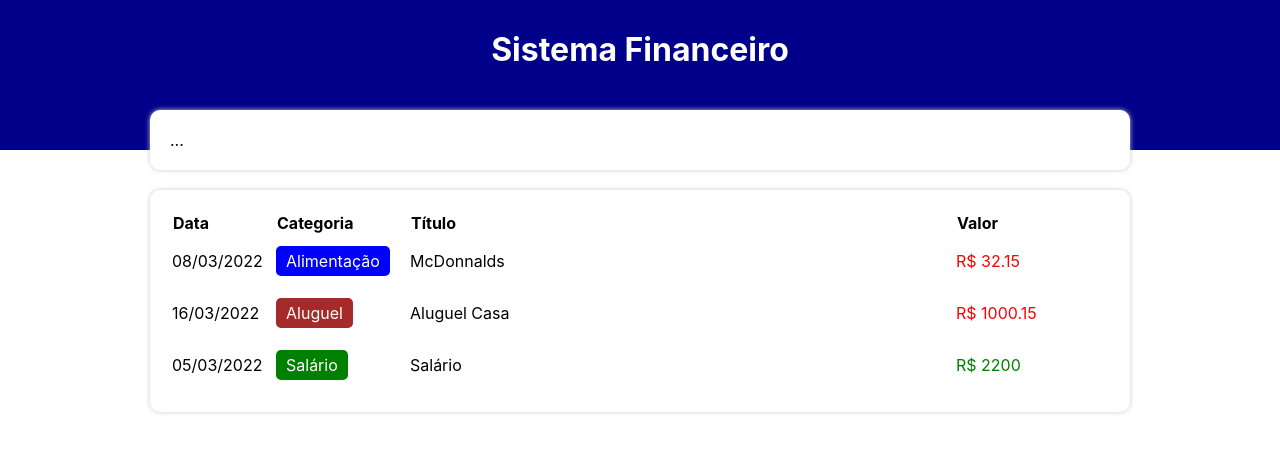
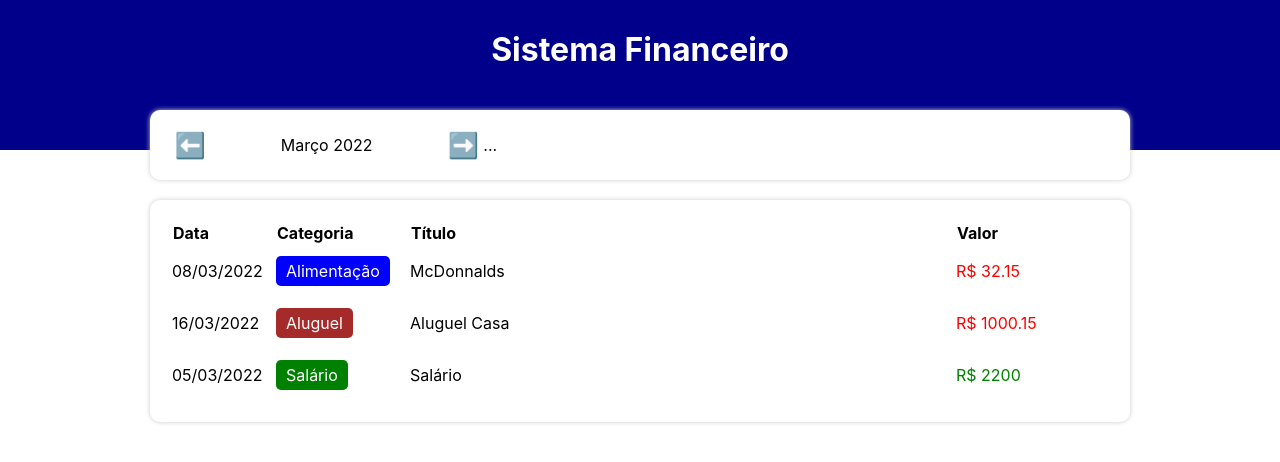
Before and after one commit to Eduardodiniz05/expense-tracker, a React (Create React App) app: page / in a window 1280 px wide. Shown: the top 462 px of the page. Built offline with nearby package versions, Linux system fonts and the light colour scheme.

Commit message:
currentMonth adicionado ao App

```diff
--- a/src/App.tsx
+++ b/src/App.tsx
@@ -27,7 +27,7 @@
         <C.Body>
 
 
-          <InfoArea />
+          <InfoArea currentMonth={currentMonth} />
 
           {/* Área de inserção */}
 
--- a/src/components/InfoArea/index.tsx
+++ b/src/components/InfoArea/index.tsx
@@ -1,9 +1,20 @@
 import * as C from './styles'
+import {formatCurrentMonth} from '../../helpers/dateFilter'
+type Props = {
+    currentMonth: string;
+}
 
-export const InfoArea = () => {
+export const InfoArea = ( { currentMonth }: Props ) => {
     return(
         <C.Container>
-            ...
+            <C.MonthArea>
+                <C.MonthArrow>⬅️</C.MonthArrow>
+                <C.MonthTitle>{formatCurrentMonth(currentMonth)}</C.MonthTitle>
+                <C.MonthArrow>➡️</C.MonthArrow>
+            </C.MonthArea>
+            <C.ResumeArea>
+                ...
+            </C.ResumeArea>
         </C.Container>
     );
 }
--- a/src/components/InfoArea/styles.ts
+++ b/src/components/InfoArea/styles.ts
@@ -6,4 +6,30 @@
     border-radius: 10px;
     padding: 20px;
     margin-top: -40px;
-`
+    display flex;
+    align-items: center;
+`;
+
+export const MonthArea = styled.div `
+    flex: 1;
+    display: flex;
+    align-items: center;
+
+`;
+
+export const MonthArrow = styled.div `
+    width: 40px;
+    text-align: center;
+    font-size 25px;
+    cursor: pointer;
+`;
+
+export const MonthTitle = styled.div `
+    flex: 1;
+    text-align: center;
+`;
+
+export const ResumeArea = styled.div `
+    flex: 2;
+    display: flex;
+`;
--- a/src/helpers/dateFilter.ts
+++ b/src/helpers/dateFilter.ts
@@ -30,3 +30,11 @@
 }
 
 const addZeroToDate = (n: number): string =>  n < 10 ? `0${n}` : `${n}`;
+
+
+export const formatCurrentMonth = ( currentMonth: string): string => {
+    let [ year, month] = currentMonth.split('-');
+    let months = ['Janeiro', 'Fevereiro', 'Março', 'Abril', 'maio', 'Junho', 'Julho', 'Agosto', 'Setembro', 'Outubro', 'Novembro', 'Dezembro']
+
+    return `${months[parseInt(month) - 1]} ${year}  `
+}
```
